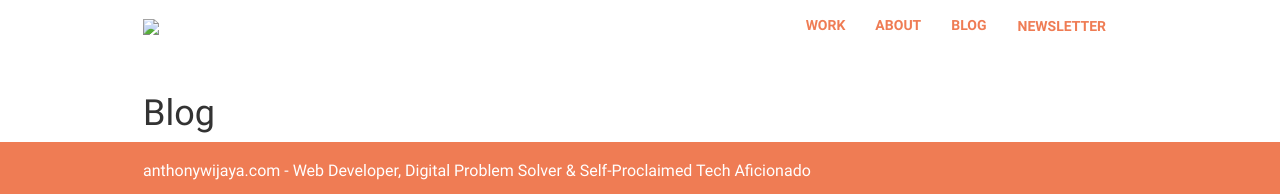
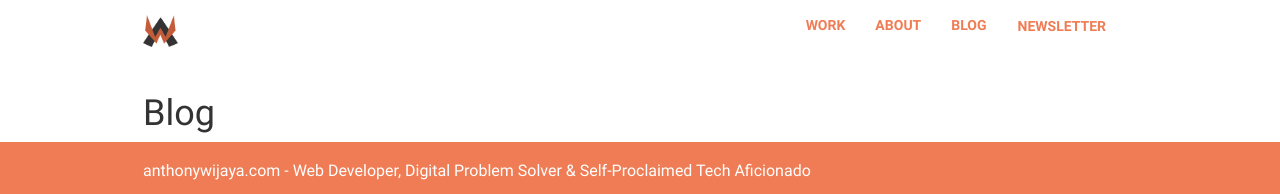
Before and after one commit to anthonywijaya/awblog, a Jekyll site: the page built from blog.html, in a window 1280 px wide. Shown: the top 194 px of the page. Built offline with Jekyll 4.4.1, drawn with Linux system fonts in a browser that asks for light colours.

Commit message:
Fixes logo not displaying on other pages besides index.html

```diff
--- a/_includes/header.html
+++ b/_includes/header.html
@@ -12,7 +12,7 @@
           <span class="icon-bar"></span>
 
         </button>
-        <a class="navbar-brand" href="{{ site.baseurl }}/"><img class="logo" src="{{prepend:site.baseurl}}assets/img/logo.png"></a>
+        <a class="navbar-brand" href="{{ site.baseurl }}/"><img class="logo" src="{{"/assets/img/logo.png" | prepend:site.baseurl}}"></a>
       </div>
 
       <div class="collapse navbar-collapse" id="target-navbar">
```
